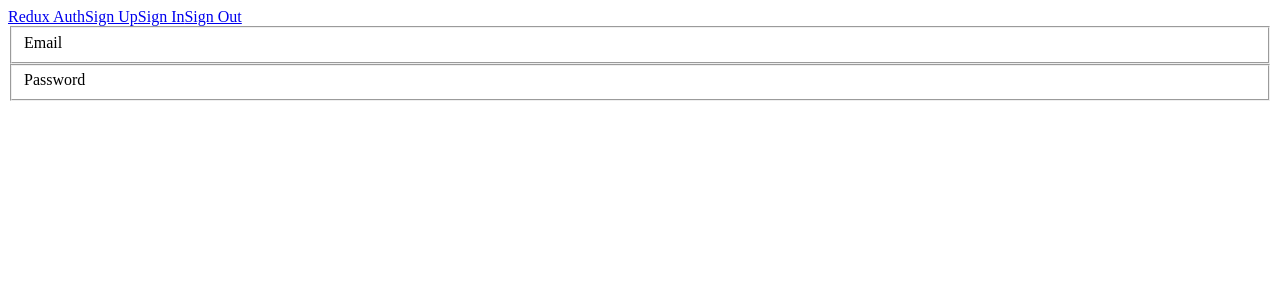
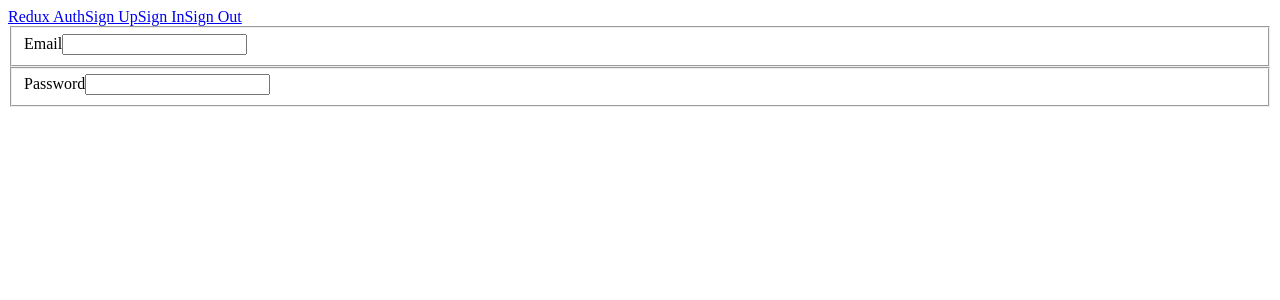
Before and after one commit to dotexe0/authentication-app, a React (Create React App) app in the folder client/: page /signup in a window 1280 px wide. Shown: the top 300 px of the page. Built offline with nearby package versions, Linux system fonts and the light colour scheme.

Commit message:
create form for signup, barebones, no submit yet

```diff
--- a/client/src/components/auth/Signup.js
+++ b/client/src/components/auth/Signup.js
@@ -1,4 +1,5 @@
 import React, { Component } from 'react'
+import { reduxForm, Field } from 'redux-form'
 
 class Signup extends Component {
   render() {
@@ -6,13 +7,25 @@
       <form>
         <fieldset>
           <label>Email</label>
+          <Field
+            name="email"
+            type="text"
+            component="input"
+            autoComplete="none"
+          />
         </fieldset>
         <fieldset>
           <label>Password</label>
+          <Field
+            name="password"
+            type="password"
+            component="input"
+            autoComplete="none"
+          />
         </fieldset>
       </form>
     )
   }
 }
 
-export default Signup
+export default reduxForm({ form: 'signup' })(Signup)
--- a/client/src/reducers/index.js
+++ b/client/src/reducers/index.js
@@ -1,5 +1,7 @@
 import { combineReducers } from 'redux'
+import { reducer as formReducer } from 'redux-form'
 import auth from './auth'
 export default combineReducers({
-  auth
+  auth,
+  form: formReducer
 })
```
